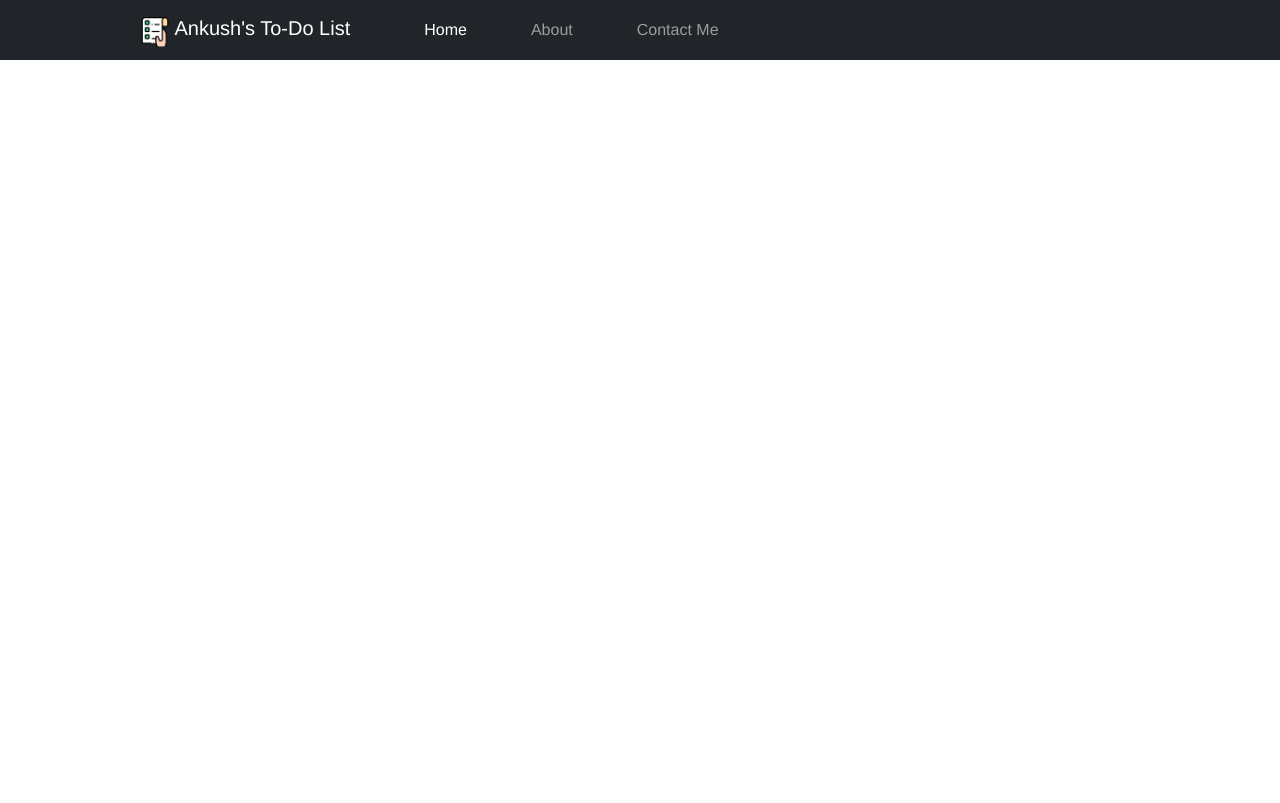
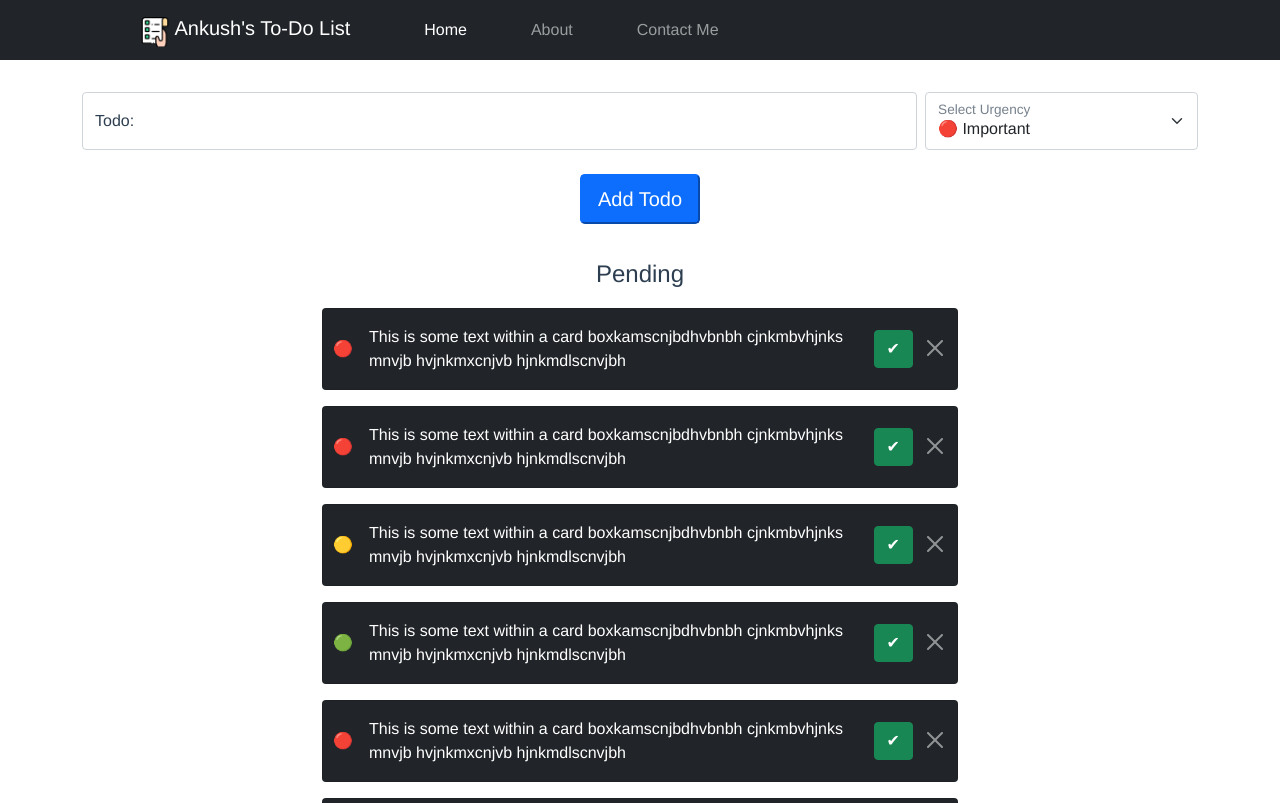
Before and after one commit to ankushduacodes/todo-list, a Vue app: page /#/ in a window 1280 px wide. Shown: the top 803 px of the page. Built offline with nearby package versions, Linux system fonts and the light colour scheme.

Commit message:
refactored Home code to extract code into smaller components

```diff
--- a/src/components/UI/Todo/AddNewTodoItem.vue
+++ b/src/components/UI/Todo/AddNewTodoItem.vue
@@ -9,12 +9,12 @@
             <label for="floatingInputGrid">Todo: </label>
           </div>
         </div>
-        <div class="col-md">
+        <div class="col-sm-3">
           <div class="form-floating">
             <select class="form-select" id="floatingSelectGrid">
-              <option value="1"><todo-tag badge-color="red"></todo-tag> Important</option>
-              <option value="2"><todo-tag badge-color="yellow"></todo-tag> So so...</option>
-              <option value="3"><todo-tag badge-color="green"></todo-tag> Chill</option>
+              <option value="1"><todo-urgency badge-color="red"></todo-urgency> Important</option>
+              <option value="2"><todo-urgency badge-color="yellow"></todo-urgency> So so...</option>
+              <option value="3"><todo-urgency badge-color="green"></todo-urgency> Chill</option>
             </select>
             <label for="floatingSelectGrid">Select Urgency</label>
           </div>
@@ -28,11 +28,11 @@
 </template>
 
 <script>
-import TodoTag from '@/components/UI/Todo/TodoTag.vue';
+import TodoUrgency from '@/components/UI/Todo/TodoUrgency.vue';
 
 export default {
   name: 'AddNewTodoItem',
-  components: { TodoTag },
+  components: { TodoUrgency },
 };
 </script>
 
--- /dev/null
+++ b/src/components/UI/Todo/ToDo.vue
@@ -0,0 +1,26 @@
+<template>
+  <div class="container-md">
+    <fieldset>
+      <legend>Pending</legend>
+      <ul class="list-group list-group-flush" v-for="todo in getTodos" :key="todo.id">
+        <to-do-item :todo="todo"></to-do-item>
+      </ul>
+    </fieldset>
+  </div>
+</template>
+
+<script>
+import { mapGetters } from 'vuex';
+import ToDoItem from '@/components/UI/Todo/ToDoItem.vue';
+
+export default {
+  components: { ToDoItem },
+  computed: {
+    ...mapGetters(['getTodos']),
+  },
+};
+</script>
+
+<style>
+
+</style>
--- a/src/views/Home.vue
+++ b/src/views/Home.vue
@@ -1,13 +1,24 @@
 <template>
-<div></div>
+  <add-new-todo-item></add-new-todo-item>
+  <to-do></to-do>
 </template>
 
 <script>
+import AddNewTodoItem from '@/components/UI/Todo/AddNewTodoItem.vue';
+import ToDo from '@/components/UI/Todo/ToDo.vue';
+
 export default {
   name: 'Home',
+  // eslint-disable-next-line vue/no-unused-components
+  components: {
+    ToDo,
+    AddNewTodoItem,
+  },
 };
 </script>
 
 <style scoped>
-
+.container-sm {
+  background-color: #000;
+}
 </style>
```
